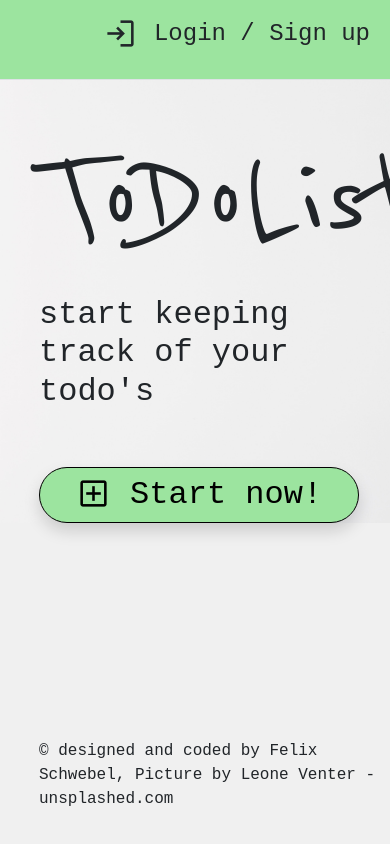
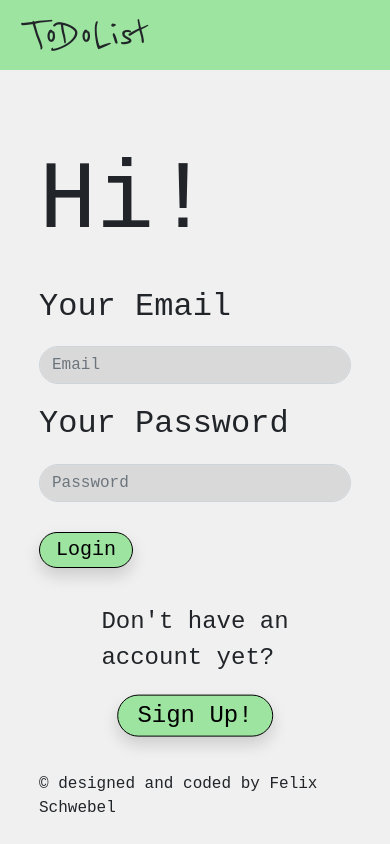
Before and after one commit to felixschwebel/ToDoListWebsite, a Flask app: page / in a window 390 px wide. Run offline with Flask 2, Linux system fonts and the light colour scheme; the page is wider than the window, and the part outside it is not shown; some libraries are stand-ins or nearby versions; some web fonts are replaced.

Commit message:
login page ready, responsive design for homepage

```diff
--- a/main.py
+++ b/main.py
@@ -6,7 +6,7 @@ bootstrap = Bootstrap5(app)
 
 @app.route('/')
 def home():
-    return render_template('index.html')
+    return render_template('login.html')
 
 
 if __name__ == '__main__':
--- a/static/css/style.css
+++ b/static/css/style.css
@@ -5,7 +5,9 @@ body {
 
 nav {
     background-color: #9CE49F;
+    height: 70px !important;
 }
+
 
 button {
   background-color: #9CE49F !important;
@@ -14,9 +16,20 @@ button {
   color: black !important;
 }
 
+label {
+  font-size: 32px;
+  padding: 5% 0;
+}
+
+input {
+  background-color: #D9D9D9 !important;
+  border-radius: 2em !important;
+  width: 100% !important;
+}
+
 .google-icon {
   font-size: 35px;
-  vertical-align: baseline;
+  vertical-align: top;
 }
 
 .logo {
@@ -34,8 +47,13 @@ button {
     font-size: 24px;
 }
 
+.nav {
+  padding-top: 9px !important;
+}
+
 .content {
   padding-left: 10%;
+  padding-right: 10%;
 }
 
 .start-button {
@@ -51,6 +69,56 @@ button {
 
 .footer {
   width: 100%;
+  position: static;
+  bottom: 2%;
+  padding-top: 5em;
+}
+
+.nav-logo {
   position: absolute;
-  bottom: 2%;
+  padding-left: 0.5em;
+  font-family: 'Reenie Beanie', cursive;
+  font-size: 3em;
+
 }
+
+#greeting {
+  font-size: 96px;
+  padding-top: 1.5em;
+}
+
+#log-signup {
+  position: absolute;
+  right: 0;
+  padding-right: 5%;
+}
+
+#acc-quest {
+  font-size: 24px;
+  padding: 25% 0 0 20%;
+}
+
+#log-button {
+  margin-top: 1.5em;
+  font-size: 20px;
+  padding: 0.1em 0.8em;
+}
+
+#sign-button {
+  margin-top: 0.2em;
+  margin-left: 20%;
+  font-size: 24px;
+  padding: 0.1em 0.8em;
+}
+
+@media (max-width: 768px) {
+  #sign-button {
+    margin: 1em 0 0;
+    position: absolute;
+    left: 50%;
+    -ms-transform: translate(-50%, -50%);
+    transform: translate(-50%, -50%);
+  }
+  #acc-quest {
+    padding-top: 1.5em;
+  }
--- a/templates/bootstrap/base.html
+++ b/templates/bootstrap/base.html
@@ -28,10 +28,8 @@
 
 <body>
 
-    <nav class="nav-bar py-2 border-bottom">
-        <div class="container d-flex flex-wrap">
-           {% block navbar %} {% endblock %}
-        </div>
+    <nav class="navbar fixed-top">
+        {% block navbar %} {% endblock %}
     </nav>
 
   {% block content %}{% endblock %}
--- a/templates/index.html
+++ b/templates/index.html
@@ -5,30 +5,31 @@ body {
     background-image: url("{{url_for('static', filename='img/leone-venter-VieM9BdZKFo-unsplash.jpg')}}");
     background-size: cover;
     background-repeat: no-repeat;
+    height: 100vh;
 }
 {% endblock %}
 
 {% block navbar %}
-    <ul class="nav me-auto">
-    </ul>
-    <ul class="nav">
-        <li class="nav-item nav-text nav-link link-dark px-2">
-            <span class="google-icon material-symbols-outlined">login</span>
-        </li>
-        <li class="nav-item"><a href="#" class="nav-text nav-link link-dark px-2">Login / Sign up</a></li>
-    </ul>
+    <div id="log-signup">
+        <a href="#" class="nav-text nav-link navbar-brand">
+        <span class="google-icon material-symbols-outlined">login</span>
+        Login / Sign up
+        </a>
+    </div>
+
+
 {% endblock %}
 
 
 {% block content %}
     <div class="content">
         <div class="row">
-            <div class="col-lg-6">
+            <div class="col-12">
                 <h3 class="logo">ToDoList</h3>
             </div>
         </div>
         <div class="row">
-            <div class="col-lg-6">
+            <div class="col-12">
                 <h3 class="normal-text">start keeping track of your todo's</h3>
             </div>
         </div>
--- a/templates/login.html
+++ b/templates/login.html
@@ -1,6 +1,51 @@
 {% extends 'bootstrap/base.html' %}
+
+{% block navbar %}
+    <div class="nav-logo">
+        <a href="" class="nav-link">ToDoList</a>
+    </div>
+{% endblock %}
 
 
 {% block content %}
+    <div class="content">
+        <div class="row">
+            <div class="col-12">
+                <h1 id="greeting">Hi!</h1>
+            </div>
+        </div>
+        <div class="row">
+            <div class="col-md-6 col-12">
+                <form>
+                  <div class="form-group">
+                    <label for="formEmailInput">Your Email</label>
+                    <input type="text" class="form-control" id="formEmailInput" placeholder="Email">
+                  </div>
+                  <div class="form-group">
+                    <label for="formPasswordInput">Your Password</label>
+                    <input type="password" class="form-control" id="formPasswordInput" placeholder="Password">
+                  </div>
+                </form>
+                <div class="row">
+                    <div class="col-lg-3">
+                        <button type="button" class="btn btn-dark shadow" id="log-button">
+                            Login
+                        </button>
+                    </div>
+                </div>
+            </div>
+            <div class="col-md-6 col-sm-12">
+                <p id="acc-quest">Don't have an account yet?</p>
+                <button type="button" class="btn btn-dark shadow" id="sign-button">
+                    Sign Up!
+                </button>
+            </div>
+        </div>
+    </div>
 
+    <footer class="footer">
+        <div class="container-fluid content">
+         <p>© designed and coded by Felix Schwebel</p>
+        </div>
+    </footer>
 {% endblock %}
```
Also changed, not shown: templates/list.html (+12 -0 lines).
